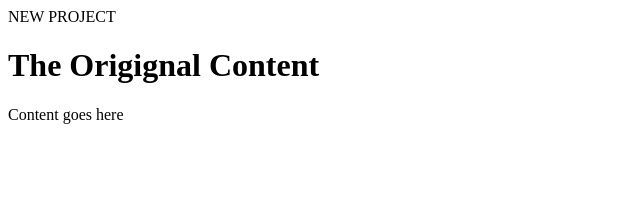
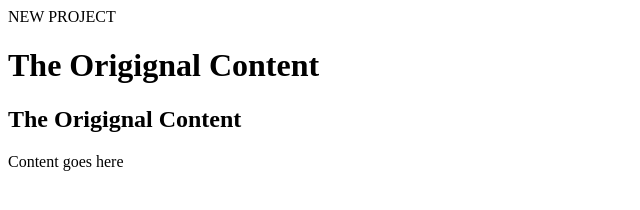
Before and after one commit to ms-dksha-rao/myGitProject, a plain HTML site: page index.html in a window 1280 px wide. Shown: the whole page, without its empty margins (0-640 px from the left). Drawn offline with Linux system fonts and the light colour scheme.

Commit message:
Add header to index.html

```diff
--- a/index.html
+++ b/index.html
@@ -2,6 +2,7 @@
 <HEAD>
 NEW PROJECT
 <H1>The Origignal Content</H1>
+<H2>The Origignal Content</H2>
 </HEAD>
 <BODY>
 Content goes here
```
